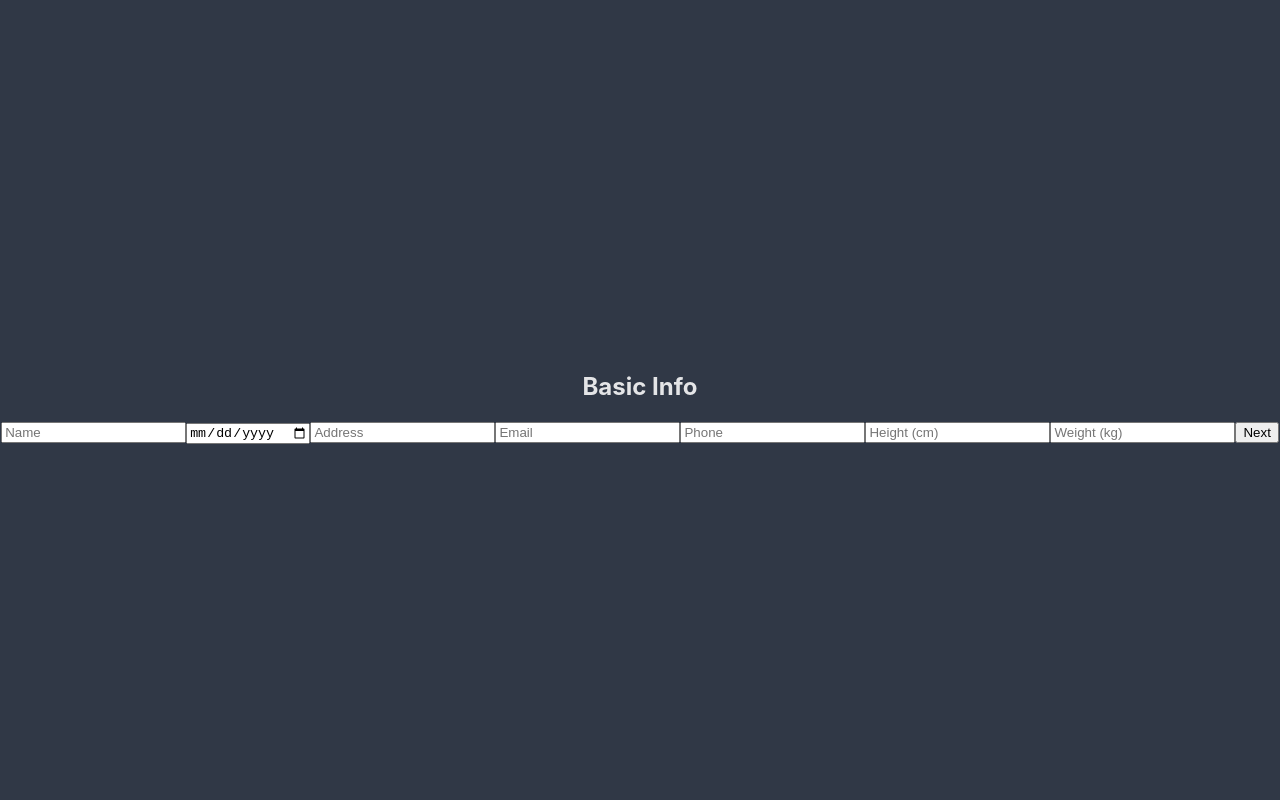
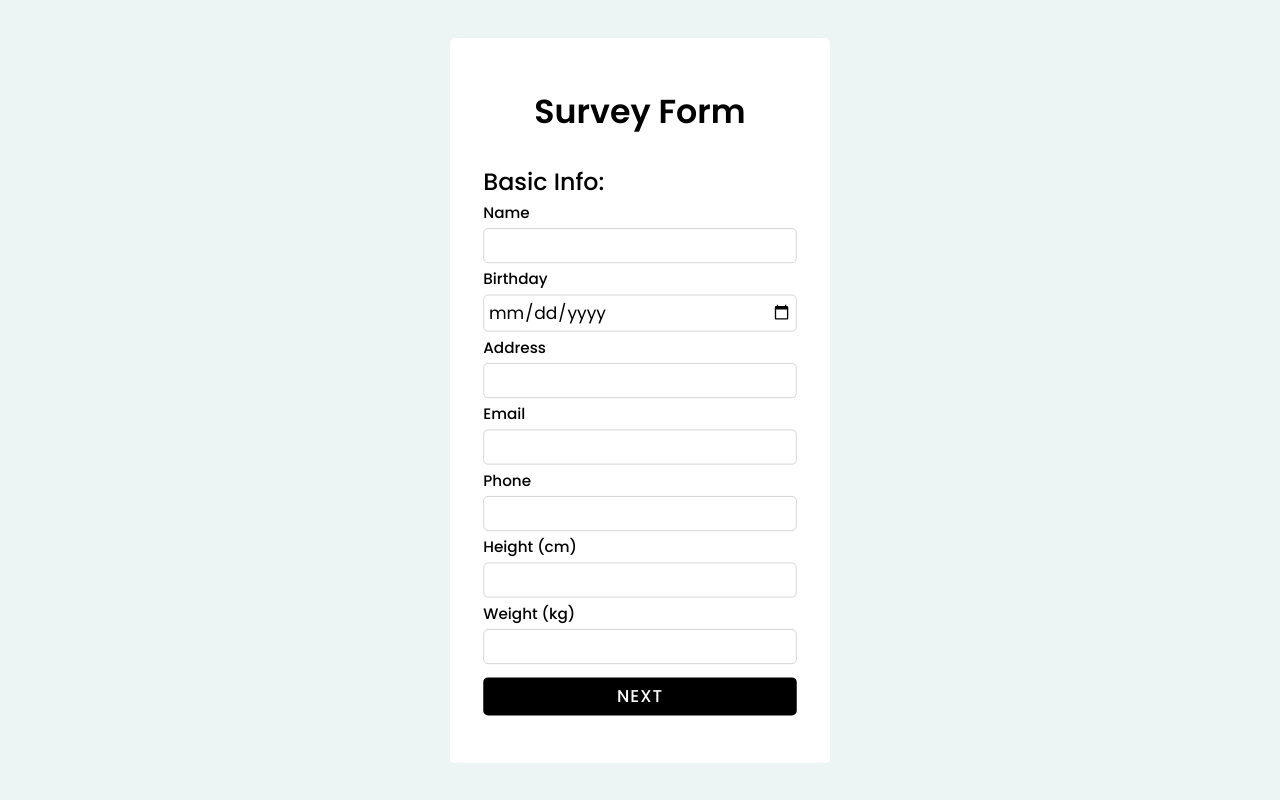
Before and after one commit to rising-dancho/mvc-survey-form, a React (Vite) app in the folder mvc-survey-form/: page / in a window 1280 px wide. Built offline with nearby package versions, Linux system fonts and the light colour scheme.

Commit message:
feat: updated the ui

```diff
--- a/mvc-survey-form/references/design/index.html
+++ b/mvc-survey-form/references/design/index.html
@@ -1,14 +1,17 @@
 <!DOCTYPE html>
 <html lang="en" dir="ltr">
+
 <head>
   <meta charset="utf-8">
   <title>Multi Step Form | CodingNepal</title>
   <link rel="stylesheet" href="style.css">
   <script src="https://kit.fontawesome.com/a076d05399.js"></script>
 </head>
+
 <body>
   <div class="container">
     <header>Survey Form</header>
+    <!-- PROGRESS BAR -->
     <div class="progress-bar">
       <div class="step">
         <p>Profile</p>
@@ -39,6 +42,7 @@
         <div class="check fas fa-check"></div>
       </div>
     </div>
+    <!-- PAGES  -->
     <div class="form-outer">
       <form action="#">
         <div class="page slide-page">
@@ -113,4 +117,5 @@
   <script src="script.js"></script>
 
 </body>
+
 </html>
--- a/mvc-survey-form/references/design/style.css
+++ b/mvc-survey-form/references/design/style.css
@@ -1,7 +1,7 @@
 @import url('https://fonts.googleapis.com/css?family=Poppins:400,500,600,700&display=swap');
 
 :root {
-  --highlight: #019D4E;
+  --highlight: #019d4e;
   --white: #fff;
   --background: #edf4f4;
 }
@@ -20,10 +20,12 @@ body {
   overflow: hidden;
   background: var(--background);
 }
-::selection {
+
+/* ::selection {
   color: var(--white);
   background: var(--highlight);
-}
+} */
+
 .container {
   width: 330px;
   background: var(--white);
@@ -36,6 +38,8 @@ body {
   font-weight: 600;
   margin: 0 0 30px 0;
 }
+
+/* FORM OUTER */
 .container .form-outer {
   width: 100%;
   overflow: hidden;
@@ -107,6 +111,8 @@ form .page .btns button.prev {
 form .page .btns button.next {
   margin-left: 3px;
 }
+
+/* PROGRESS BAR */
 .container .progress-bar {
   display: flex;
   margin: 40px 0;
--- a/mvc-survey-form/src/App.jsx
+++ b/mvc-survey-form/src/App.jsx
@@ -2,7 +2,8 @@ import FormController from './controllers/FormController';
 
 function App() {
   return (
-    <div className="app-container">
+    <div className="container">
+      <header>Survey Form</header>
       <FormController />
     </div>
   );
--- a/mvc-survey-form/src/index.css
+++ b/mvc-survey-form/src/index.css
@@ -1,11 +1,12 @@
+@import url('https://fonts.googleapis.com/css?family=Poppins:400,500,600,700&display=swap');
+
 :root {
-  font-family: Inter, Avenir, Helvetica, Arial, sans-serif;
-  font-size: 16px;
-  line-height: 24px;
-  font-weight: 400;
-  color-scheme: light dark;
-  color: rgba(255, 255, 255, 0.87);
-  background-color: #303846;
+  /* CSS VARIABLES */
+  --highlight: #019d4e;
+  --white: #fff;
+  --background: #edf4f4;
+
+  /* OPTIMIZATION */
   font-synthesis: none;
   text-rendering: optimizeLegibility;
   -webkit-font-smoothing: antialiased;
@@ -13,17 +14,130 @@
   -webkit-text-size-adjust: 100%;
 }
 
+* {
+  margin: 0;
+  padding: 0;
+  outline: none;
+  font-family: 'Poppins', sans-serif;
+}
+
 body {
-  margin: 0;
   display: flex;
-  place-items: center;
-  min-width: 320px;
+  align-items: center;
+  justify-content: center;
   min-height: 100vh;
-  text-align: center;
-  justify-content: center;
+  overflow: hidden;
+  background: var(--background);
+  scale: 95%;
 }
 
 h1 {
   font-size: 3.2em;
   line-height: 1.1;
 }
+
+h2 {
+  text-align: left;
+  font-size: 25px;
+  font-weight: 500;
+}
+
+.label {
+  text-align: left;
+  font-weight: 500;
+  margin-bottom: 4px;
+}
+
+.container {
+  width: 330px;
+  background: var(--white);
+  text-align: center;
+  border-radius: 5px;
+  padding: 50px 35px 50px 35px;
+}
+
+header {
+  font-size: 35px;
+  font-weight: 600;
+  margin: 0 0 30px 0;
+}
+
+/* forms */
+input {
+  height: 100%;
+  width: 97%;
+  border: 1px solid lightgrey;
+  border-radius: 5px;
+  padding-left: 15px;
+  font-size: 18px;
+  padding: 4px;
+  margin-bottom: 4px;
+}
+
+select {
+  width: 100%;
+  padding-left: 10px;
+  font-size: 17px;
+  font-weight: 500;
+}
+
+button {
+  width: 100%;
+  height: 40px;
+  border: none;
+  background: #000;
+  margin-top: -20px;
+  border-radius: 5px;
+  color: var(--white);
+  cursor: pointer;
+  font-size: 18px;
+  font-weight: 500;
+  letter-spacing: 1px;
+  text-transform: uppercase;
+  transition: 0.5s ease;
+  margin-top: 10px;
+}
+
+button:hover {
+  background: var(--highlight);
+}
+
+.btns-wrapper,
+.questions-wrapper {
+  display: flex;
+  gap: 6px;
+}
+
+.questions-wrapper {
+  /* border: 1px solid red; */
+  display: flex;
+  align-items: center;
+  justify-content: start;
+}
+
+.questions-wrapper .checkbox {
+  width: fit-content;
+  height: fit-content;
+}
+
+textarea {
+  resize: vertical;
+  height: 100%;
+  width: 97%;
+  border: 1px solid lightgrey;
+  border-radius: 5px;
+  padding-left: 15px;
+  font-size: 18px;
+  padding: 4px;
+  margin-bottom: 4px;
+}
+
+.success {
+  text-align: center;
+}
+
+.subtitle {
+  margin-bottom: 20px;
+  margin-top: 30px;
+  color: #8b8b8b;
+}
--- a/mvc-survey-form/src/views/BasicInfoForm.jsx
+++ b/mvc-survey-form/src/views/BasicInfoForm.jsx
@@ -6,55 +6,55 @@ function BasicInfoForm({ data, onChange, onNext }) {
   }
   return (
     <div>
-      <h2>Basic Info</h2>
+      <h2>Basic Info: </h2>
+      <div className="label">Name</div>
       <input
         type="text"
         name="name"
         value={data.name}
         onChange={handleChange}
-        placeholder="Name"
       />
+      <div className="label">Birthday</div>
       <input
         type="date"
         name="birthday"
         value={data.birthday}
         onChange={handleChange}
-        placeholder="Birthday"
       />
+      <div className="label">Address</div>
       <input
         type="text"
         name="address"
         value={data.address}
         onChange={handleChange}
-        placeholder="Address"
       />
+      <div className="label">Email</div>
       <input
         type="email"
         name="email"
         value={data.email}
         onChange={handleChange}
-        placeholder="Email"
       />
+      <div className="label">Phone</div>
       <input
         type="text"
         name="phone"
         value={data.phone}
         onChange={handleChange}
-        placeholder="Phone"
       />
+      <div className="label">Height (cm)</div>
       <input
         type="number"
         name="height"
         value={data.height}
         onChange={handleChange}
-        placeholder="Height (cm)"
       />
+      <div className="label">Weight (kg)</div>
       <input
         type="number"
         name="weight"
         value={data.weight}
         onChange={handleChange}
-        placeholder="Weight (kg)"
       />
       <button onClick={onNext}>Next</button>
     </div>
--- a/mvc-survey-form/src/views/Confirmation.jsx
+++ b/mvc-survey-form/src/views/Confirmation.jsx
@@ -1,11 +1,13 @@
 import React from 'react';
+import success from '../images/success.png';
 
 function Confirmation({ onReset }) {
   return (
     <div>
-      <h2>Confirmation</h2>
-      <p>Your form has been successfully submitted!</p>
-      <button onClick={onReset}>Reset Form</button>
+      <img src={success} alt="success" />
+      <h2 className="success">All done!</h2>
+      <p className="subtitle">Your form has been successfully submitted</p>
+      <button onClick={onReset}>Okay </button>
     </div>
   );
 }
--- a/mvc-survey-form/src/views/FamilyRelationsForm.jsx
+++ b/mvc-survey-form/src/views/FamilyRelationsForm.jsx
@@ -18,7 +18,7 @@ function FamilyRelationsForm({ data, onAddRelation, onNext, onPrevious }) {
 
   return (
     <div>
-      <h2>Family Relations</h2>
+      <h2>Family Relations: </h2>
       {data.map((rel, index) => (
         <div key={index}>
           <p>
@@ -26,30 +26,32 @@ function FamilyRelationsForm({ data, onAddRelation, onNext, onPrevious }) {
           </p>
         </div>
       ))}
+      <div className="label">Name</div>
       <input
         type="text"
         name="name"
         value={relation.name}
         onChange={handleChange}
-        placeholder="Name"
       />
+      <div className="label">Relationship</div>
       <input
         type="text"
         name="relationship"
         value={relation.relationship}
         onChange={handleChange}
-        placeholder="Relationship"
       />
+      <div className="label">Age</div>
       <input
         type="number"
         name="age"
         value={relation.age}
         onChange={handleChange}
-        placeholder="Age"
       />
       <button onClick={handleAdd}>Add Family Member</button>
-      <button onClick={onPrevious}>Previous</button>
-      <button onClick={onNext}>Next</button>
+      <div className='btns-wrapper'>
+        <button onClick={onPrevious}>Previous</button>
+        <button onClick={onNext}>Next</button>
+      </div>
     </div>
   );
 }
--- a/mvc-survey-form/src/views/MedicalHistoryForm.jsx
+++ b/mvc-survey-form/src/views/MedicalHistoryForm.jsx
@@ -7,16 +7,32 @@ function MedicalHistoryForm({ data, onChange, onNext, onPrevious }) {
   }
   return (
     <div>
-      <h2>Medical History</h2>
-      <label>
+      <h2>Medical History: </h2>
+
+      <div className="label">Blood Type</div>
+      <input
+        type="text"
+        name="bloodType"
+        value={data.bloodType}
+        onChange={handleChange}
+      />
+      <div className="label">Other previous conditions</div>
+      <textarea
+        name="previousConditions"
+        value={data.previousConditions}
+        onChange={handleChange}
+      />
+
+      <div className="label questions-wrapper">
         Do you drink alcohol?
         <input
+          className="checkbox"
           type="checkbox"
           name="drinkAlcohol"
           checked={data.drinkAlcohol}
           onChange={handleChange}
         />
-      </label>
+      </div>
       {data.drinkAlcohol && (
         <textarea
           name="alcoholFrequency"
@@ -25,15 +41,17 @@ function MedicalHistoryForm({ data, onChange, onNext, onPrevious }) {
           placeholder="How often?"
         />
       )}
-      <label>
+
+      <div className="label questions-wrapper">
         Do you smoke?
         <input
+          className="checkbox"
           type="checkbox"
           name="smoke"
           checked={data.smoke}
           onChange={handleChange}
         />
-      </label>
+      </div>
       {data.smoke && (
         <textarea
           name="smokeFrequency"
@@ -42,21 +60,10 @@ function MedicalHistoryForm({ data, onChange, onNext, onPrevious }) {
           placeholder="How often?"
         />
       )}
-      <input
-        type="text"
-        name="bloodType"
-        value={data.bloodType}
-        onChange={handleChange}
-        placeholder="Blood Type"
-      />
-      <textarea
-        name="previousConditions"
-        value={data.previousConditions}
-        onChange={handleChange}
-        placeholder="Other previous conditions"
-      />
-      <button onClick={onPrevious}>Previous</button>
-      <button onClick={onNext}>Next</button>
+      <div className="btns-wrapper">
+        <button onClick={onPrevious}>Previous</button>
+        <button onClick={onNext}>Next</button>
+      </div>
     </div>
   );
 }
```
Also changed, not shown: mvc-survey-form/references/design/script.js (line endings or trailing spaces), mvc-survey-form/src/images/success.png (added). Lines whose indentation alone changed are shown as unchanged.
